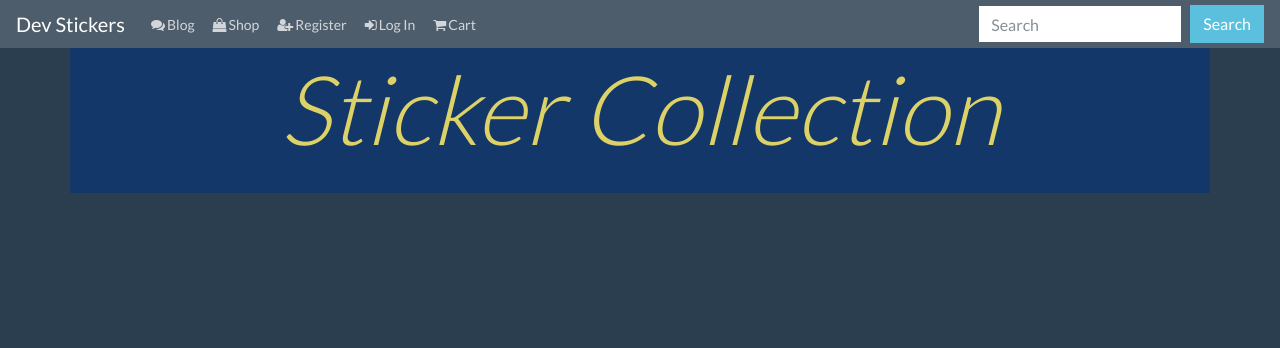
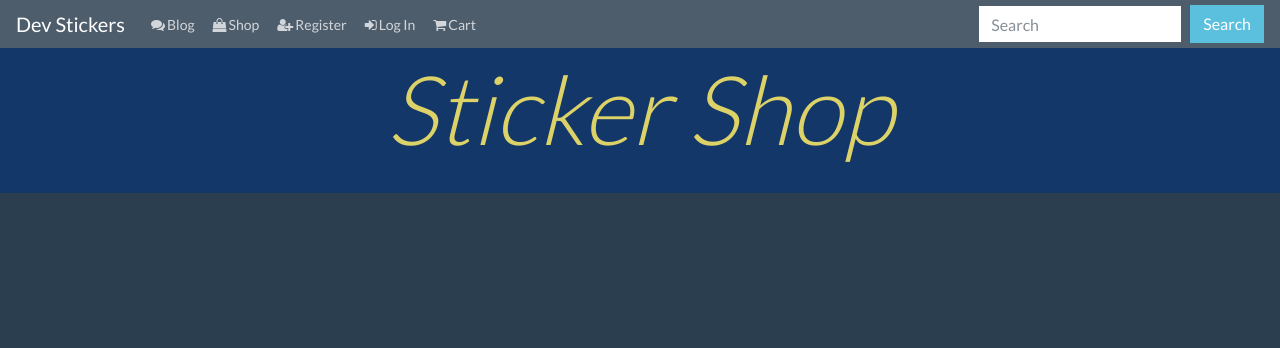
Before and after one commit to John-E5/Dev-Stickers, a Django app: page /stickers/ in a window 1280 px wide. Shown: the top 348 px of the page. Run offline with Django 3.2, Linux system fonts and the light colour scheme; data that the repository does not hold is empty; some libraries are stand-ins or nearby versions.

Commit message:
Edited sticker title

```diff
--- a/dev_stickers/settings.py
+++ b/dev_stickers/settings.py
@@ -11,7 +11,7 @@ https://docs.djangoproject.com/en/1.11/ref/settings/
 """
 
 import os
-# import env
+import env
 import dj_database_url
 
 
--- a/stickers/templates/stickers.html
+++ b/stickers/templates/stickers.html
@@ -1,9 +1,9 @@
 {% extends 'base.html' %}
 {% block page_title %}Shop {% endblock %}
 {% block content %}
-    <div class="container sticker-container">
-        <h1 class="display-1 text-center sticker-title"><em>Sticker Collection</em></h1>
-        <div class="row row-flex">
+    <div class="container sticker-container col-sm-12">
+        <h1 class="display-1 text-center sticker-title"><em>Sticker Shop</em></h1>
+        <div class="row">
             {% for sticker in stickers %}
                 <div class="col-md-3 card">
                     <img src="{{ MEDIA_URL }}{{ sticker.image }}" class="card-img-top" alt="sticker image">
```
